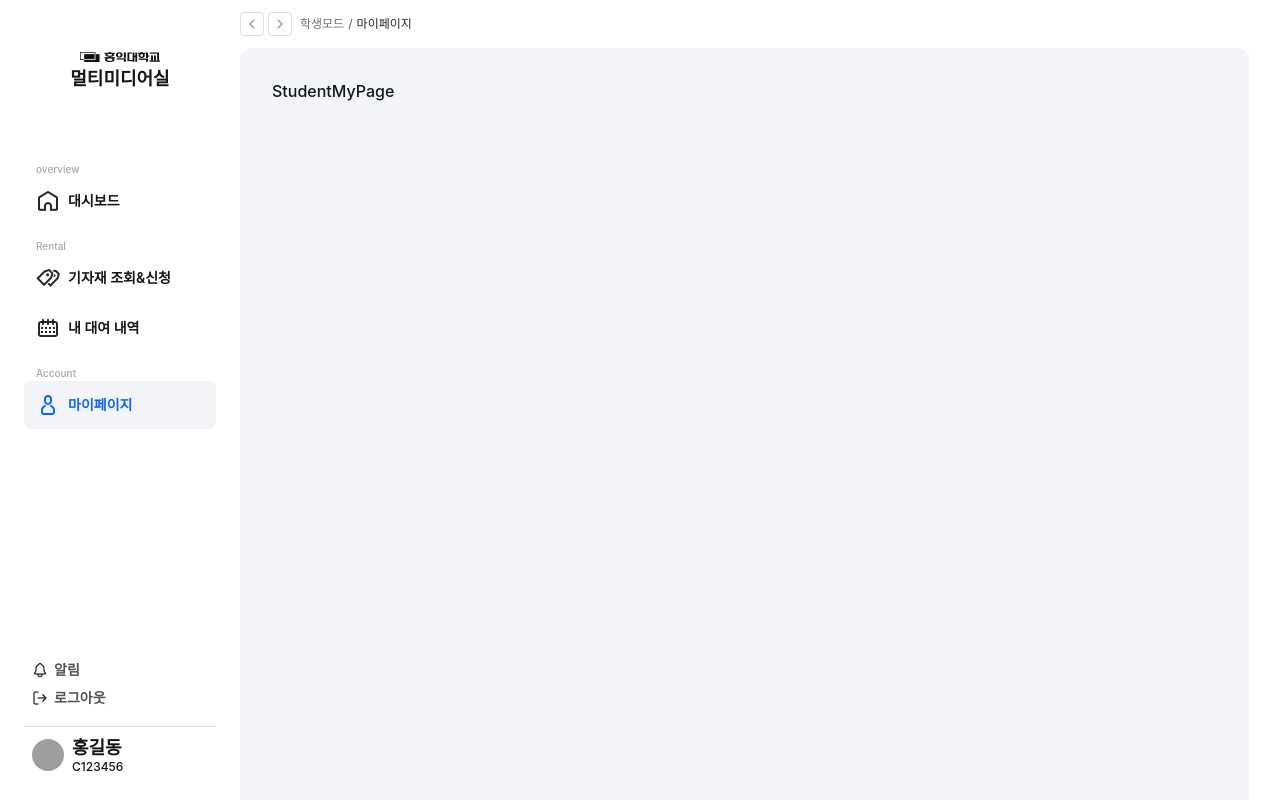
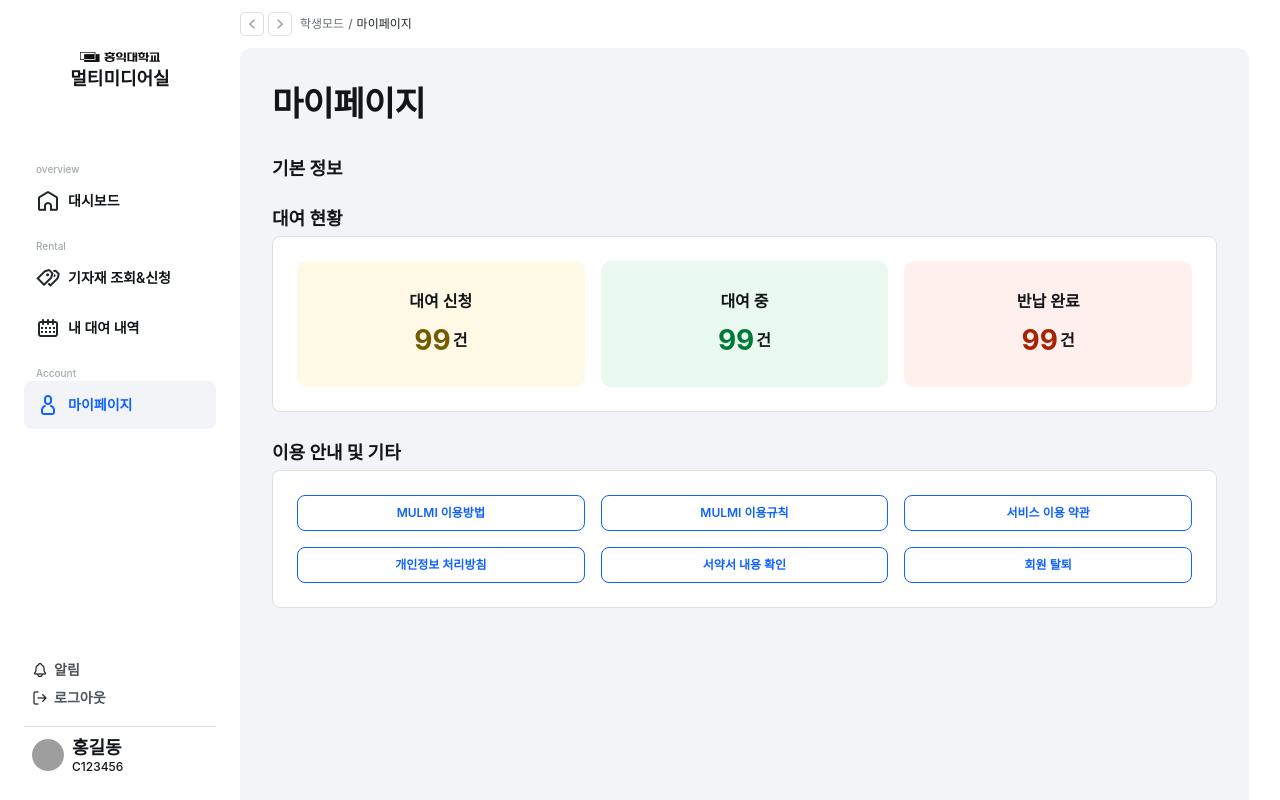
Before and after one commit to hongik-grad-project-2026/FrontEnd, a React app: page /student/mypage in a window 1280 px wide. Built offline with nearby package versions, Linux system fonts and the light colour scheme; grey boxes are pictures that could not be loaded; the HTML template or start-up script is replaced by a standard one; a web font is replaced by a local one.

Commit message:
feat: 학생 마이페이지 구현
- StudentMyPage.jsx, css : 이용 안내 및 기타 모달 연결, 기본정보 미구현
- DashboardStatusCard.jsx, css : 기존 운영자모드-대시보드에 있던 컴포넌트 이동

```diff
--- a/src/components/card/DashboardStatusCard.jsx
+++ b/src/components/card/DashboardStatusCard.jsx
@@ -0,0 +1,15 @@
+import styles from "./DashboardStatusCard.module.css";
+
+
+function DashboardStatusCard({ title, count, color, ...props }) {
+    return (
+        <div className={styles.curruntStateBox} data-color={color}  {...props}>
+            <p>{title}</p>
+            <p>
+                <span>{count}</span>건
+            </p>
+        </div>
+    );
+}
+
+export default DashboardStatusCard;
--- a/src/components/card/DashboardStatusCard.module.css
+++ b/src/components/card/DashboardStatusCard.module.css
@@ -0,0 +1,66 @@
+/* CurruntStateBox */
+.curruntStateBox {
+
+    padding: var(--spacing-32) 0;
+    flex: 1;
+    gap: var(--spacing-16);
+    display: flex;
+    flex-direction: column;
+    border-radius: var(--radius-10);
+    transition:
+        color 0.3s ease,
+        background-color 0.3s ease;
+}
+
+.curruntStateBox p {
+    font-size: var(--text-head-3-size);
+    font-weight: var(--text-head-3-weight);
+    line-height: var(--text-head-3-line-height);
+    letter-spacing: var(--text-head-3-letter-spacing);
+    display: flex;
+    align-items: center;
+    justify-content: center;
+    gap: var(--spacing-2);
+    /* border: 1px solid red; */
+
+}
+
+.curruntStateBox span {
+    font-size: var(--text-head-1-size);
+    font-weight: var(--text-head-1-weight);
+    line-height: var(--text-head-1-line-height);
+    letter-spacing: var(--text-head-1-letter-spacing);
+}
+
+.curruntStateBox[data-color='yellow'] {
+    background-color: var(--color-status-warning-light);
+}
+
+.curruntStateBox[data-color='yellow'] span {
+    color: var(--color-status-warning-dark);
+}
+
+.curruntStateBox[data-color='green'] {
+    background-color: var(--color-status-success-light);
+}
+
+.curruntStateBox[data-color='green'] span {
+    color: var(--color-status-success-dark);
+}
+
+.curruntStateBox[data-color='red'] {
+    background-color: var(--color-status-danger-light);
+}
+
+.curruntStateBox[data-color='red'] span {
+    color: var(--color-status-danger-dark);
+}
+
+.curruntStateBox:hover {
+    cursor: pointer;
+    background-color: var(--color-neutral-10);
+}
+
+.curruntStateBox:hover span {
+    color: var(--color-brand-primary);
+}
--- a/src/pages/admin/AdminDashboardPage.jsx
+++ b/src/pages/admin/AdminDashboardPage.jsx
@@ -7,17 +7,8 @@ import IconButton, { IconTextButton } from "../../components/common/IconButton";
 import styles from "./AdminDashboardPage.module.css";
 import PageHeader from "../../components/layout/PageHeader";
 import AccordionItem from "../../components/common/AccordionItem";
+import DashboardStatusCard from "../../components/card/DashboardStatusCard";
 
-function CurruntStateBox({ title, count, ...props }) {
-    return (
-        <div className={styles.curruntStateBox} data-title={title} {...props}>
-            <p>{title}</p>
-            <p>
-                <span>{count}</span>건
-            </p>
-        </div>
-    );
-}
 
 function NoticeArea() {
 
@@ -145,10 +136,10 @@ function AdminDashboardPage() {
                         <p>{formattedCurrentTime}</p>
                     </div>
                     <div className={styles.BoxesContainer}>
-                        <CurruntStateBox title={'승인 대기'} count={rentalCounts.waitingApproval} onClick={() => navigate("/admin/approval")} />
-                        <CurruntStateBox title={'오늘 수령'} count={rentalCounts.todayPickup} onClick={() => navigate("/admin/status")} />
-                        <CurruntStateBox title={'오늘 반납'} count={rentalCounts.todayReturn} onClick={() => navigate("/admin/status")} />
-                        <CurruntStateBox title={'연체'} count={rentalCounts.overdue} onClick={() => navigate("/admin/status")} />
+                        <DashboardStatusCard title={'승인 대기'} count={rentalCounts.waitingApproval} onClick={() => navigate("/admin/approval")} color='yellow' />
+                        <DashboardStatusCard title={'오늘 수령'} count={rentalCounts.todayPickup} onClick={() => navigate("/admin/status")} color='green' />
+                        <DashboardStatusCard title={'오늘 반납'} count={rentalCounts.todayReturn} onClick={() => navigate("/admin/status")} color='green' />
+                        <DashboardStatusCard title={'연체'} count={rentalCounts.overdue} onClick={() => navigate("/admin/status")} color='red' />
                     </div>
                 </div>
             </section>
--- a/src/pages/admin/AdminDashboardPage.module.css
+++ b/src/pages/admin/AdminDashboardPage.module.css
@@ -58,72 +58,3 @@
     gap: var(--spacing-24);
 
 }
-
-/* CurruntStateBox */
-.curruntStateBox {
-
-    padding: var(--spacing-32) 0;
-    flex: 1;
-    gap: var(--spacing-16);
-    display: flex;
-    flex-direction: column;
-    border-radius: var(--radius-10);
-    transition:
-        color 0.3s ease,
-        background-color 0.3s ease;
-}
-
-.curruntStateBox p {
-    font-size: var(--text-head-3-size);
-    font-weight: var(--text-head-3-weight);
-    line-height: var(--text-head-3-line-height);
-    letter-spacing: var(--text-head-3-letter-spacing);
-    display: flex;
-    align-items: center;
-    justify-content: center;
-    gap: var(--spacing-2);
-    /* border: 1px solid red; */
-
-}
-
-.curruntStateBox span {
-    font-size: var(--text-head-1-size);
-    font-weight: var(--text-head-1-weight);
-    line-height: var(--text-head-1-line-height);
-    letter-spacing: var(--text-head-1-letter-spacing);
-}
-
-.curruntStateBox[data-title='승인 대기'] {
-    background-color: var(--color-status-warning-light);
-}
-
-.curruntStateBox[data-title='승인 대기'] span {
-    color: var(--color-status-warning-dark);
-}
-
-.curruntStateBox[data-title='오늘 수령'],
-.curruntStateBox[data-title='오늘 반납'] {
-    background-color: var(--color-status-success-light);
-}
-
-.curruntStateBox[data-title='오늘 수령'] span,
-.curruntStateBox[data-title='오늘 반납'] span {
-    color: var(--color-status-success-dark);
-}
-
-.curruntStateBox[data-title='연체'] {
-    background-color: var(--color-status-danger-light);
-}
-
-.curruntStateBox[data-title='연체'] span {
-    color: var(--color-status-danger-dark);
-}
-
-.curruntStateBox:hover {
-    cursor: pointer;
-    background-color: var(--color-neutral-10);
-}
-
-.curruntStateBox:hover span {
-    color: var(--color-brand-primary);
-}
--- a/src/pages/student/StudentMyPage.jsx
+++ b/src/pages/student/StudentMyPage.jsx
@@ -1,7 +1,59 @@
+import { useNavigate } from "react-router-dom";
+
+import PageHeader from '../../components/layout/PageHeader';
+import DashboardStatusCard from "../../components/card/DashboardStatusCard";
+import Button from "../../components/common/Button";
+import styles from './StudentMyPage.module.css'
+
+
 function StudentMyPage() {
+    const navigate = useNavigate();
+    const localCount = 99; //임시값. 추후 수정 필요.
+
     return (
-        <div>
-            StudentMyPage
+        <div className={styles.studentMyPage}>
+            <PageHeader />
+            <div className={styles.contentSection}>
+                <h3>기본 정보</h3>
+            </div>
+            <div className={styles.contentSection}>
+                <h3>대여 현황</h3>
+                <div className={styles.contentContainer}>
+                    <DashboardStatusCard title='대여 신청' count={localCount} onClick={() => navigate("/student/history")}
+                        color='yellow'
+                    />
+                    <DashboardStatusCard title='대여 중' count={localCount} onClick={() => navigate("/student/history")}
+                        color='green'
+                    />
+                    <DashboardStatusCard title='반납 완료' count={localCount} onClick={() => navigate("/student/history")}
+                        color='red'
+                    />
+                </div>
+            </div>
+            <div className={styles.contentSection}>
+                <h3>이용 안내 및 기타</h3>
+                <div className={styles.contentContainer}>
+                    <Button color="Primary" kind="border" size="Default" status="Default"
+                        text="MULMI 이용방법" className={styles.infoButton}
+                    />
+                    <Button color="Primary" kind="border" size="Default" status="Default"
+                        text="MULMI 이용규칙" className={styles.infoButton}
+                    />
+                    <Button color="Primary" kind="border" size="Default" status="Default"
+                        text="서비스 이용 약관" className={styles.infoButton}
+                    />
+                    <Button color="Primary" kind="border" size="Default" status="Default"
+                        text="개인정보 처리방침" className={styles.infoButton}
+                    />
+                    <Button color="Primary" kind="border" size="Default" status="Default"
+                        text="서약서 내용 확인" className={styles.infoButton}
+                    />
+                    <Button color="Primary" kind="border" size="Default" status="Default"
+                        text="회원 탈퇴" className={styles.infoButton}
+                    />
+                </div>
+
+            </div>
         </div>
     );
 }
--- /dev/null
+++ b/src/pages/student/StudentMyPage.module.css
@@ -0,0 +1,34 @@
+h3 {
+    font-size: var(--text-head-2-size);
+    font-weight: var(--text-head-2-weight);
+    line-height: var(--text-head-2-line-height);
+    letter-spacing: var(--text-head-2-letter-spacing);
+}
+
+.studentMyPage {
+    display: flex;
+    flex-direction: column;
+    gap: var(--spacing-32);
+    height: 100%;
+}
+
+.contentSection {
+    display: flex;
+    flex-direction: column;
+    gap: var(--spacing-8);
+}
+
+.contentContainer {
+    display: grid;
+    grid-template-columns: 1fr 1fr 1fr;
+    gap: var(--spacing-16);
+    background-color: var(--color-white);
+    border-radius: var(--radius-8);
+    border: var(--border-width-default) solid var(--color-neutral-20);
+    padding: var(--spacing-24);
+    width: 100%;
+}
+
+.infoButton {
+    width: 100% !important;
+}
```
